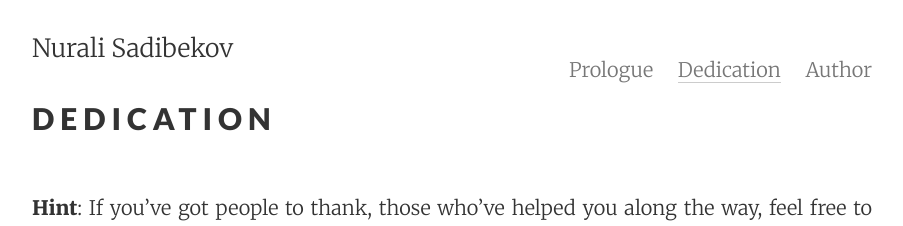
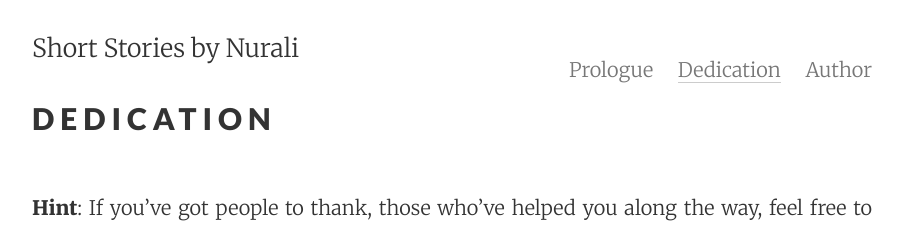
Before and after one commit to sadibekov/short-stories, a Jekyll site: the page built from _pages/dedication.md, in a window 1280 px wide. Shown: the top 226 px of the page, without its empty margins (188-1091 px from the left). Built offline with Jekyll 4.4.1, drawn with Linux system fonts in a browser that asks for light colours; emoji names are drawn with the system emoji font; some web fonts are replaced.

Commit message:
update: change title

```diff
--- a/_data/website.yml
+++ b/_data/website.yml
@@ -1,4 +1,4 @@
-title: Nurali Sadibekov
+title: Short Stories by Nurali
 tagline: >-
   @kosalanuwan's version of how it all should have happened!
 description: >- # tagline can be a bit lengthy sometimes
```
